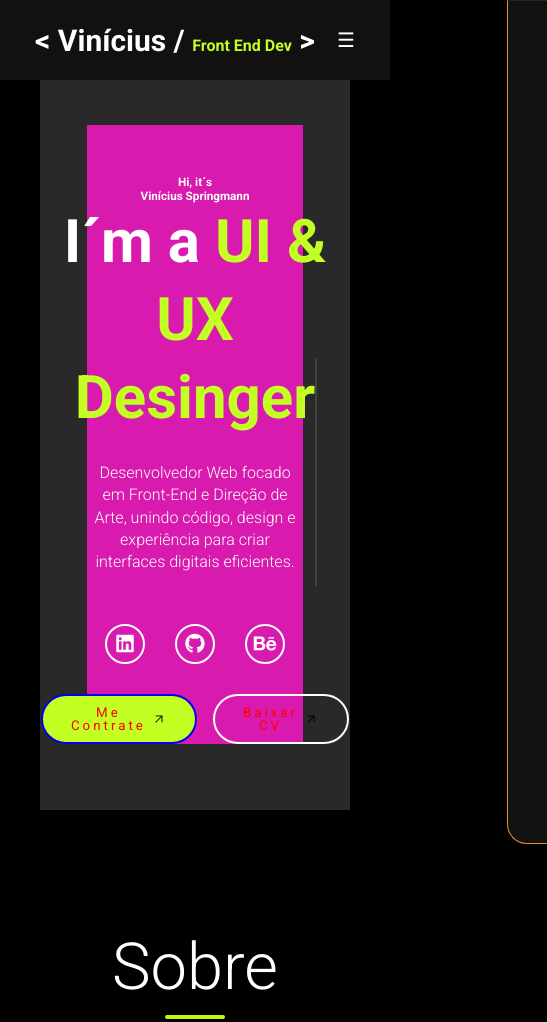
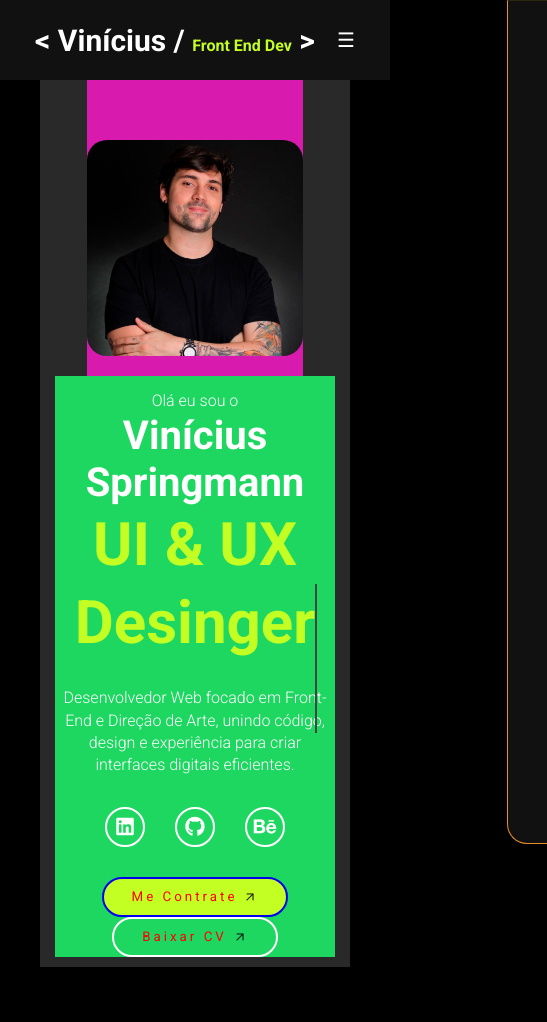
Before and after one commit to vguelere/desenvolvedor-front-end-estudos, a plain HTML site: page index.html in a window 390 px wide. Shown: the top 1022 px of the page, 547 px wide, since content can reach past the window. Drawn offline with Linux system fonts and the light colour scheme.

Commit message:
Atualiza layout e ajustes de Front-End

```diff
--- a/index.html
+++ b/index.html
@@ -45,8 +45,13 @@
 
         <!-- Texto da BIO ---->
          <div class="home-content-2">
-                <h3>Hi, it´s</h3> <h3><span>Vinícius Springmann</span></h3>
-                <h1 class="typing-text">I´m a <span></span></h1>
+                            <!-- Imagem Perfil --->
+            <div class="img-red">
+                <img src="main.jpg" alt=""></i>
+            </div>
+            <div class="topo">
+                        <span class="descritivo">Olá eu sou o</span> <h2><span>Vinícius Springmann</span></h2>
+                        <h1 class="typing-text"><span></span></h1>
                         <br>
                         <span class="descritivo">Desenvolvedor Web focado em Front-End e Direção de Arte, unindo código, design e experiência para criar interfaces digitais eficientes.</span>
                         <div class="social-icons-2">
@@ -64,6 +69,7 @@
                             <img src="./imagens/seta.png" class="icon-small">
                         </span>
                         </a>
+                    </div>
             </div>
 
             <div class="space"></div>
@@ -86,11 +92,6 @@
             <div class="title">
                 <h2>Sobre</h2>
             </div>
-            <!-- Imagem Perfil --->
-            <div class="img-red">
-                <img src="main.jpg" alt=""></i>
-            </div>
-
                     <p class="descritivo-2">
                         Lorem ipsum dolor sit amet, consectetur adipiscing elit. Nunc quis ex faucibus, finibus odio vitae, laoreet diam. Proin luctus magna vitae facilisis lacinia. Pellentesque sit amet lorem viverra arcu aliquet malesuada. Aliquam dapibus, metus ac feugiat consequat, massa tellus mattis risus, nec ultrices elit magna non lorem. Duis consequat magna auctor quam hendrerit, at consequat est scelerisque. Morbi nibh nulla, varius id sodales eu, molestie vel metus. Mauris rhoncus arcu orci, sit amet auctor tellus scelerisque vel. Maecenas vel ultrices elit, nec tempor orci. Nam rhoncus turpis ac congue condimentum. Proin mollis purus a diam finibus, id eleifend erat tristique.
                     </p>
--- a/style.css
+++ b/style.css
@@ -930,8 +930,6 @@ header {
 
     .home-content-2 {
     padding-top: 50px;
-    text-align: center;
-    align-items: center;
     display: flex;
     flex-direction: column;
   }
@@ -1090,6 +1088,19 @@ header {
   text-align: center;
   background-color: #d81aaf;
 
+}
+/* PERFIL */
+.topo{
+  background-color: #1ed760;
+}
+
+/* PERFIL */
+.foto{
+  background-color: #3dbaeb;
+}
+
+
+
 
 /* HOME CONTENT */
 .home-content {
@@ -1098,7 +1109,7 @@ header {
   flex-direction: column;
   align-items: center;
   text-align: center;
-  background-color: #00b7ff;
+
  }
 
 
```
Lines whose indentation alone changed are shown as unchanged.
